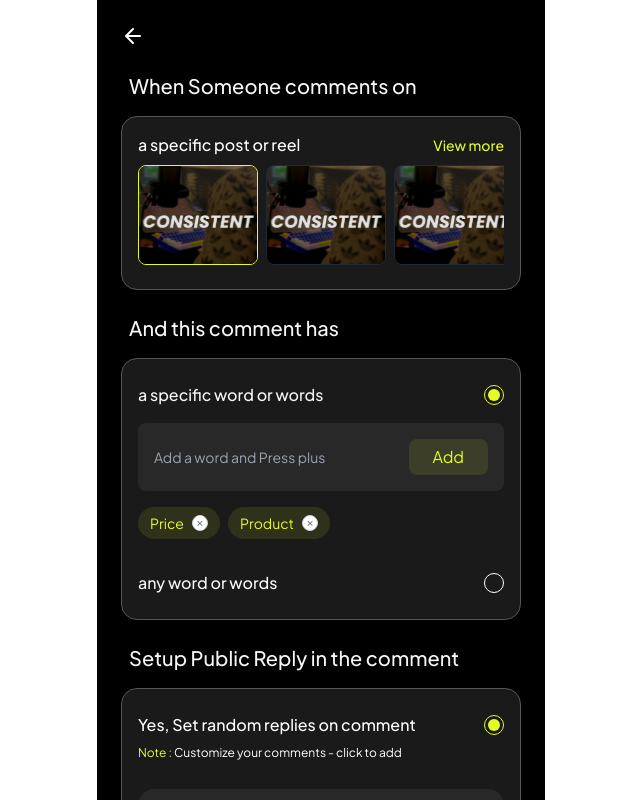
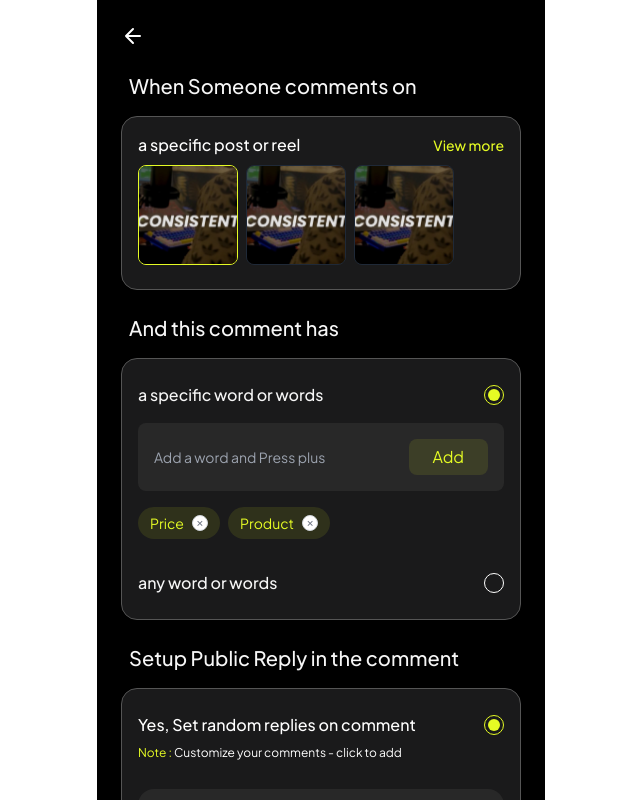
Before and after one commit to AryanChopraa/assignment-kosmc, a Next.js app: page / in a window 1280 px wide. Shown: the top 800 px of the page, without its empty margins (319-959 px from the left). Built offline with nearby package versions, Linux system fonts and the light colour scheme.

Commit message:
minor fixes

```diff
--- a/src/app/components/PostPreview.tsx
+++ b/src/app/components/PostPreview.tsx
@@ -18,7 +18,7 @@ export default function     PostPreview() {
             <div
               key={item}
               onClick={() => setSelectedImage(item)}
-              className={`relative min-w-[120px] h-[100px] rounded-lg overflow-hidden cursor-pointer border ${
+              className={`relative min-w-[100px] h-[100px] rounded-lg overflow-hidden cursor-pointer border ${
                 selectedImage === item ? 'border-[#e5fb24]' : 'border-gray-800'
               }`}
             >
```
